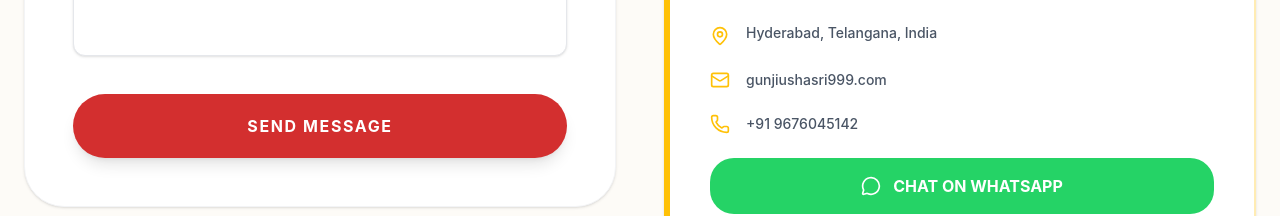
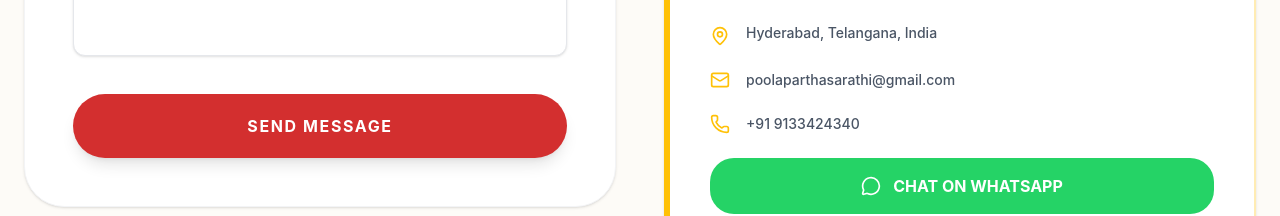
Before and after one commit to Poola-023/UshaPickles, a React (Vite) app: page /contact in a window 1280 px wide. Shown: the part 951-1167 px from the top of the page. Built offline with nearby package versions, Linux system fonts and the light colour scheme.

Commit message:
Update contact information in Contact.jsx

```diff
--- a/src/pages/Contact.jsx
+++ b/src/pages/Contact.jsx
@@ -111,12 +111,12 @@ function Contact() {
 
                 <div className="flex items-center gap-4 text-sm font-medium text-gray-600">
                   <div className="text-[#ffc107]"><Mail size={20} /></div>
-                  <span>gunjiushasri999.com</span>
+                  <span>poolaparthasarathi@gmail.com</span>
                 </div>
 
                 <div className="flex items-center gap-4 text-sm font-medium text-gray-600">
                   <div className="text-[#ffc107]"><Phone size={20} /></div>
-                  <span>+91 9676045142</span>
+                  <span>+91 9133424340</span>
                 </div>
 
                 <button className="w-full bg-[#25d366] hover:bg-[#1da851] text-white py-4 rounded-3xl font-bold flex items-center justify-center gap-3 transition-all mt-4">
```
